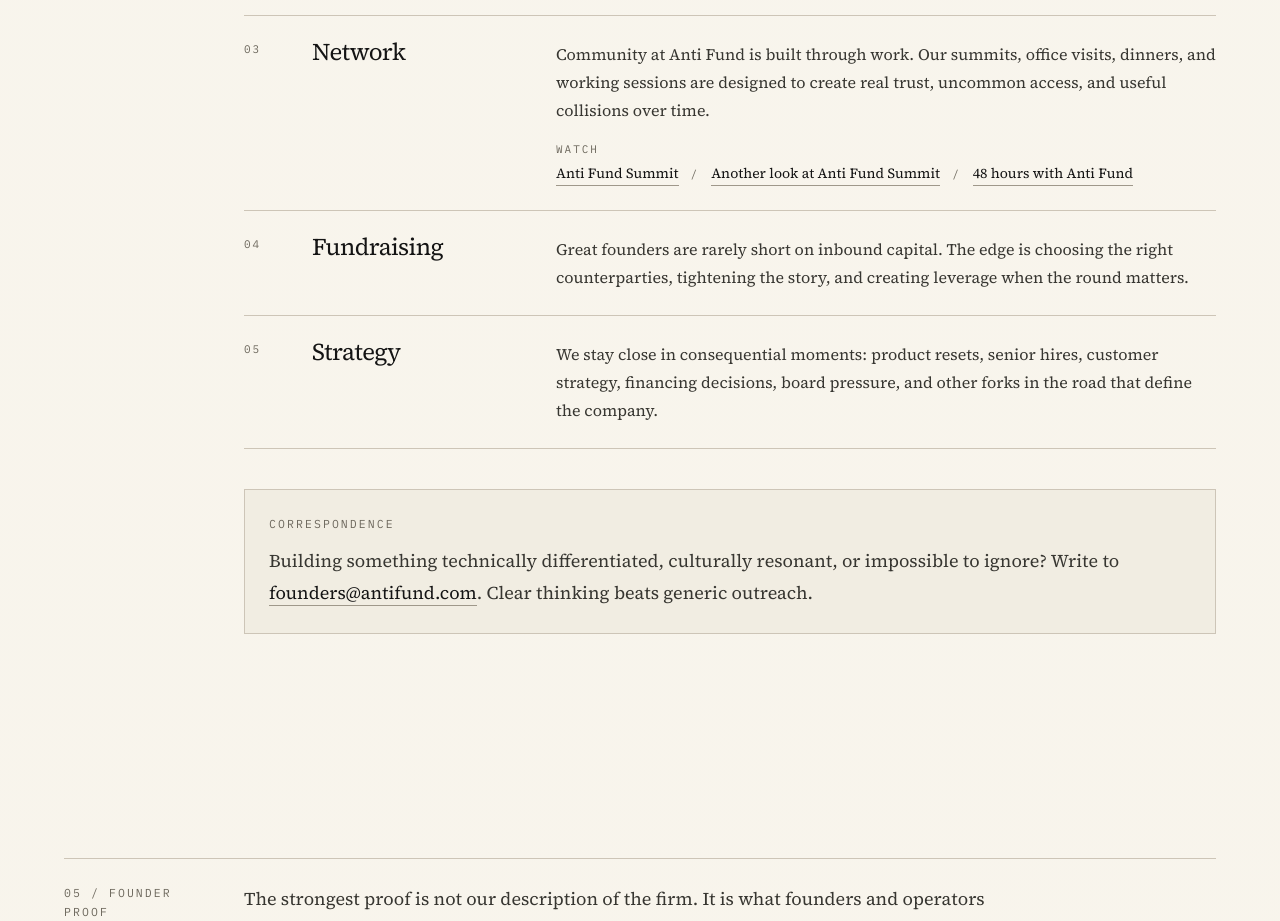
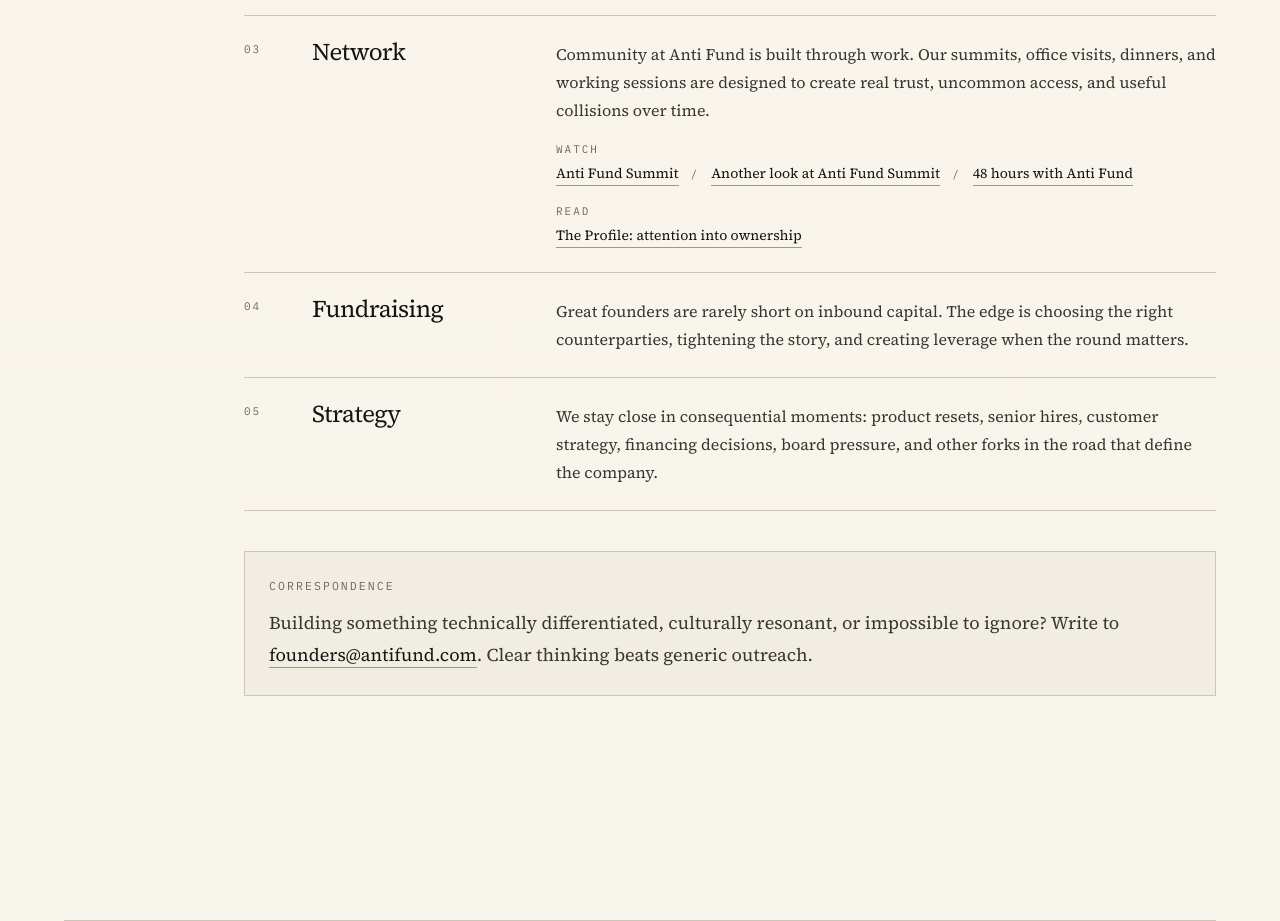
Before and after one commit to geoffreywoo/anti-fund, a Next.js app: page / in a window 1280 px wide. Shown: the part 8780-9701 px from the top of the page. Built offline with nearby package versions, Linux system fonts and the light colour scheme.

Commit message:
Add Profile link to platform section

```diff
--- a/components/HowWeHelp.tsx
+++ b/components/HowWeHelp.tsx
@@ -4,6 +4,7 @@
   links?: Array<{
     label: string;
     href: string;
+    type: "watch" | "read";
   }>;
 };
 
@@ -26,14 +27,22 @@
       {
         label: "Anti Fund Summit",
         href: "https://www.youtube.com/watch?v=BWx8F_YgVt4",
+        type: "watch",
       },
       {
         label: "Another look at Anti Fund Summit",
         href: "https://www.youtube.com/watch?v=PIH2C-dLLUc",
+        type: "watch",
       },
       {
         label: "48 hours with Anti Fund",
         href: "https://www.youtube.com/watch?v=4ND2P-HydlM",
+        type: "watch",
+      },
+      {
+        label: "The Profile: attention into ownership",
+        href: "https://www.readtheprofile.com/p/jake-paul-logan-paul-billionaire-plan-investment",
+        type: "read",
       },
     ],
   },
@@ -74,6 +83,8 @@
             <div className="border-y border-line">
               {pillars.map((pillar, index) => {
                 const links = pillar.links ?? [];
+                const watchLinks = links.filter((link) => link.type === "watch");
+                const readLinks = links.filter((link) => link.type === "read");
 
                 return (
                 <div
@@ -91,29 +102,9 @@
                       {pillar.description}
                     </p>
                     {links.length ? (
-                      <div className="space-y-2 text-sm leading-6 text-ink-soft">
-                        <span className="font-mono text-[11px] uppercase tracking-[0.18em] text-ink-muted">
-                          Watch
-                        </span>
-                        <div className="flex flex-col items-start gap-2 sm:flex-row sm:flex-wrap sm:items-center sm:gap-x-3 sm:gap-y-2">
-                          {links.map((link, linkIndex) => (
-                            <span key={link.href} className="inline-flex max-w-full items-center gap-3">
-                              <a
-                                href={link.href}
-                                target="_blank"
-                                rel="noopener noreferrer"
-                                className="paper-link"
-                              >
-                                {link.label}
-                              </a>
-                              {linkIndex < links.length - 1 ? (
-                                <span className="hidden font-mono text-[11px] uppercase tracking-[0.18em] text-ink-muted sm:inline">
-                                  /
-                                </span>
-                              ) : null}
-                            </span>
-                          ))}
-                        </div>
+                      <div className="space-y-3 text-sm leading-6 text-ink-soft">
+                        <LinkGroup label="Watch" links={watchLinks} />
+                        <LinkGroup label="Read" links={readLinks} />
                       </div>
                     ) : null}
                   </div>
@@ -139,3 +130,46 @@
     </section>
   );
 }
+
+function LinkGroup({
+  label,
+  links,
+}: {
+  label: string;
+  links: Array<{
+    label: string;
+    href: string;
+    type: "watch" | "read";
+  }>;
+}) {
+  if (!links.length) {
+    return null;
+  }
+
+  return (
+    <div className="space-y-2">
+      <span className="font-mono text-[11px] uppercase tracking-[0.18em] text-ink-muted">
+        {label}
+      </span>
+      <div className="flex flex-col items-start gap-2 sm:flex-row sm:flex-wrap sm:items-center sm:gap-x-3 sm:gap-y-2">
+        {links.map((link, linkIndex) => (
+          <span key={link.href} className="inline-flex max-w-full items-center gap-3">
+            <a
+              href={link.href}
+              target="_blank"
+              rel="noopener noreferrer"
+              className="paper-link"
+            >
+              {link.label}
+            </a>
+            {linkIndex < links.length - 1 ? (
+              <span className="hidden font-mono text-[11px] uppercase tracking-[0.18em] text-ink-muted sm:inline">
+                /
+              </span>
+            ) : null}
+          </span>
+        ))}
+      </div>
+    </div>
+  );
+}
```
